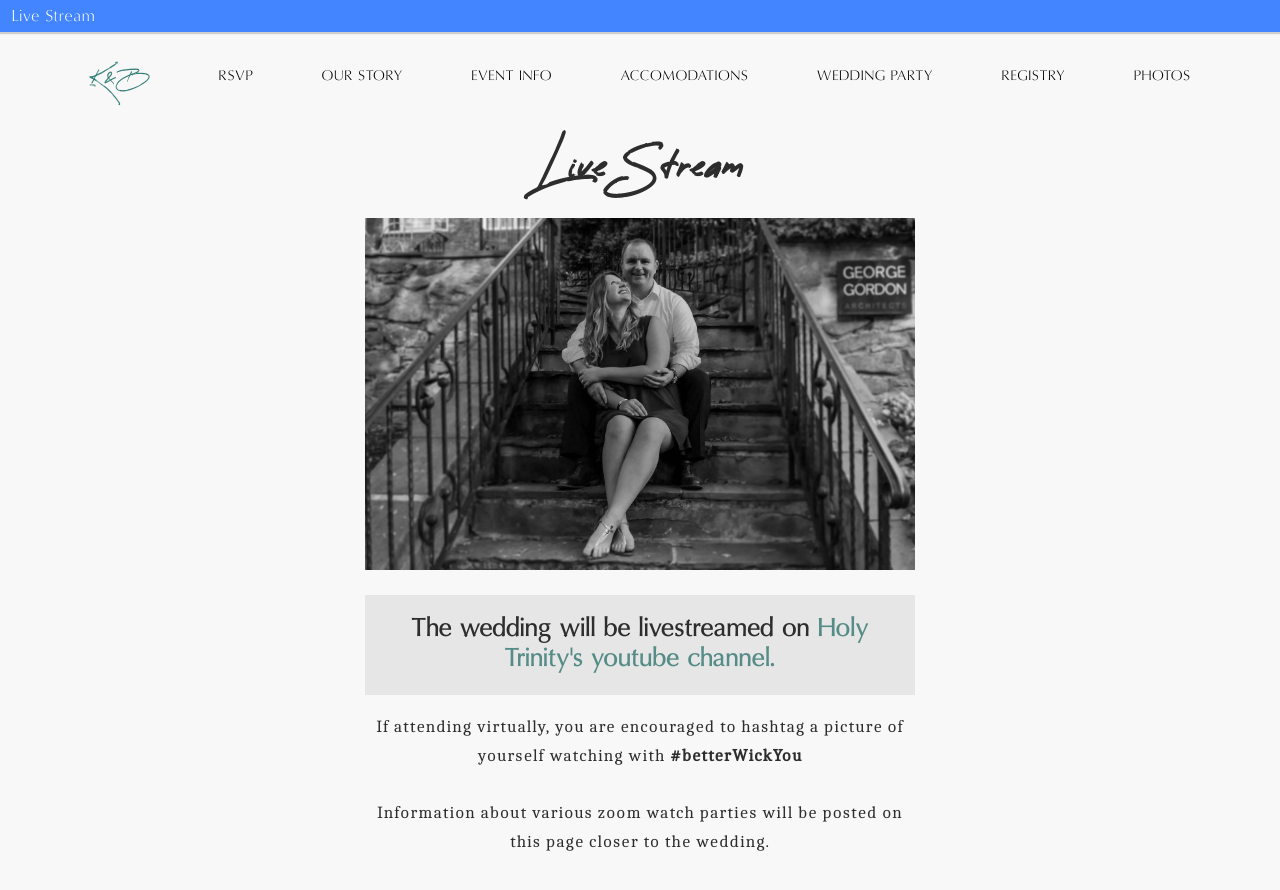
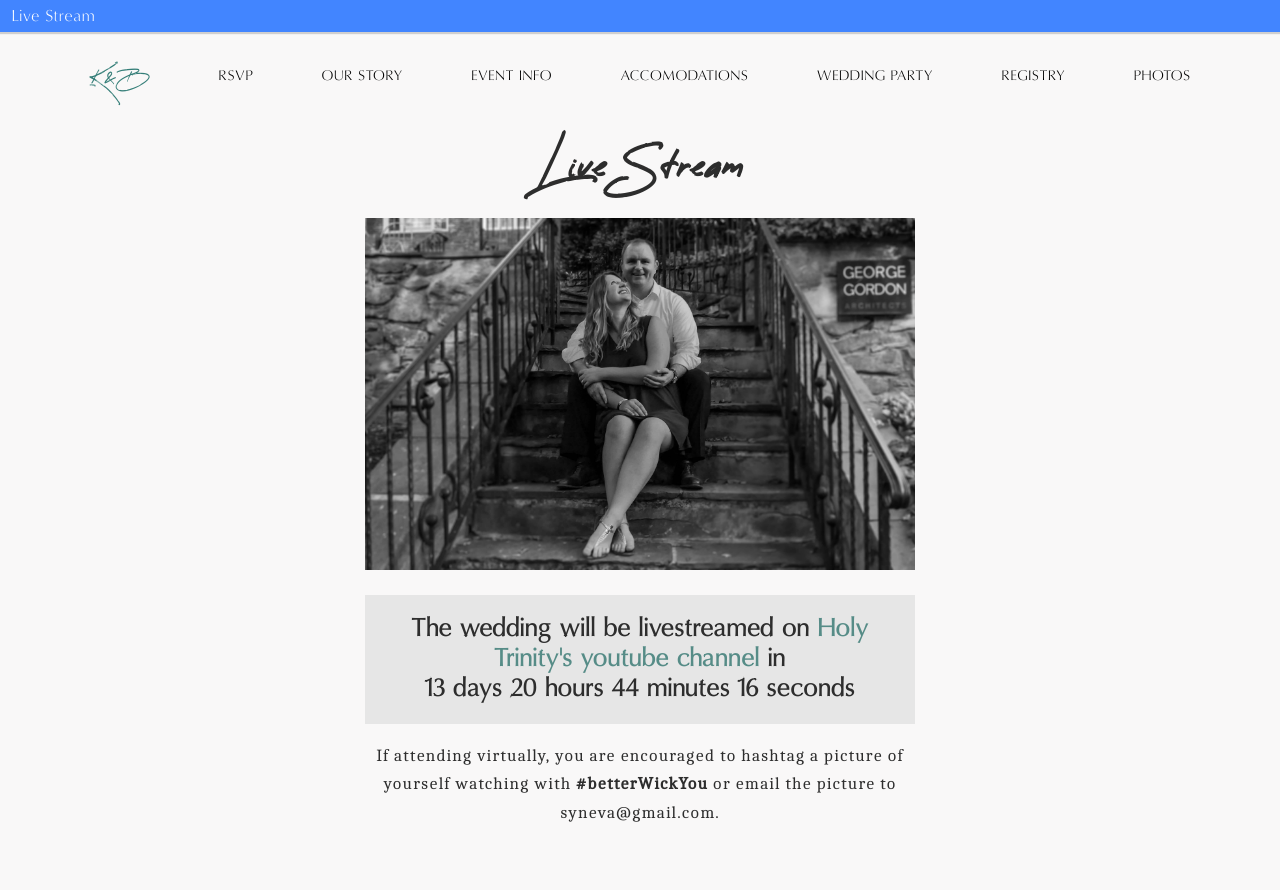
Before and after one commit to syneva-runyan/katie-and-brian, a React (Create React App) app: page /live-stream in a window 1280 px wide. Shown: the top 890 px of the page. Built offline with nearby package versions, Linux system fonts and the light colour scheme; what shuffle-array would draw is missing.

Commit message:
Updated live stream details

```diff
--- a/package.json
+++ b/package.json
@@ -48,6 +48,7 @@
     "postcss-safe-parser": "4.0.1",
     "react": "^16.12.0",
     "react-app-polyfill": "^1.0.5",
+    "react-countdown": "^2.2.1",
     "react-dev-utils": "^10.2.1",
     "react-dom": "^16.12.0",
     "react-lazy-load-image-component": "^1.4.0",
@@ -55,7 +56,7 @@
     "react-parallax": "^3.0.3",
     "react-router": "^5.1.2",
     "react-router-dom": "^5.1.2",
-    "react-scripts": "^3.4.1",
+    "react-scripts": "^3.4.3",
     "react-slick": "^0.25.2",
     "react-swipeable": "^5.5.1",
     "resolve": "1.12.2",
--- a/src/blocks/EventInfo.js
+++ b/src/blocks/EventInfo.js
@@ -24,7 +24,8 @@ class EventInfo extends Component {
                                 <strong>Ceremony</strong>
                                 <br/>
                                 <span className="eventInfoDetailsText">
-                                    <a href="http://www.holytrinityparish.net/"  target="_blank" rel="noreferrer noopener">Holy Trinity Catholic Church</a>
+                                    <a href="https://www.youtube.com/channel/UC1ee7lmibIVuUQhMuqyCgrQ"  target="_blank" rel="noreferrer noopener">Live Stream</a><br/>
+                                    <a href="https://www.holytrinityptc.org/"  target="_blank" rel="noreferrer noopener">Holy Trinity Catholic Church</a>
                                     <br/>
                                     1pm
                                 </span>
@@ -57,8 +58,9 @@ class EventInfo extends Component {
                                 <strong>Transportation</strong>
                                 <br/>
                                 <span className="eventInfoDetailsText">
-                                    Transportation will be provided to and from the{" "}
-                                    <a href="https://secure3.hilton.com/en_US/hi/reservation/book.htm?inputModule=HOTEL&ctyhocn=ATLPGHH&spec_plan=RWB&arrival=20200904&departure=20200906&cid=OM,WW,HILTONLINK,EN,DirectLink&fromId=HILTONLINKDIRECT" target="_blank" rel="noreferrer noopener">Peachtree City Hotel and Conference Center</a>{" "}
+                                    Transportation will be provided between and from the{" "}
+                                    <a href="https://secure3.hilton.com/en_US/hi/reservation/book.htm?inputModule=HOTEL&ctyhocn=ATLPGHH&spec_plan=RWB&arrival=20200904&departure=20200906&cid=OM,WW,HILTONLINK,EN,DirectLink&fromId=HILTONLINKDIRECT" target="_blank" rel="noreferrer noopener">Peachtree City Hotel and Conference Center</a>,{" "}
+                                    <a href="https://www.holytrinityptc.org/" target="_blank" rel="noreferrer noopener">Holy Trinity</a>,
                                     and <a href="https://www.daisyhillvenue.com/"  target="_blank" rel="noreferrer noopener">Daisy Hill</a>
                                 </span>
                             </p>
--- a/src/blocks/LiveStream.js
+++ b/src/blocks/LiveStream.js
@@ -1,4 +1,5 @@
 import React from 'react';
+import Countdown from 'react-countdown';
 
 import './LiveStream.css';
 
@@ -19,15 +20,18 @@ const LiveStream = function () {
                 <a target="_blank"
                     rel="noopener noreferrer"
                     href="https://www.youtube.com/channel/UC1ee7lmibIVuUQhMuqyCgrQ" >
-                    Holy Trinity's youtube channel.
-                </a>
+                    Holy Trinity's youtube channel</a> in
+                    <Countdown
+                        date={new Date('2020-09-05T17:00+00:00')} //UTC
+                        intervalDelay={0}
+                        renderer={props => <div>
+                            {props.days > 0 && `${props.days} days`} {props.hours} hours {props.minutes} minutes {props.seconds} seconds</div>}
+                    />
                 </strong>
             </p>
              <p>
                 If attending virtually, you are encouraged to hashtag a picture of yourself watching with
-                <strong> #betterWickYou </strong>
-                <br /><br/>
-                Information about various zoom watch parties will be posted on this page closer to the wedding.
+                <strong> #betterWickYou </strong> or email the picture to syneva@gmail.com.
             </p>
         </div>
     </div>);
```
Also changed, not shown: 1 other file (tests, documents, lock files or other folders).
